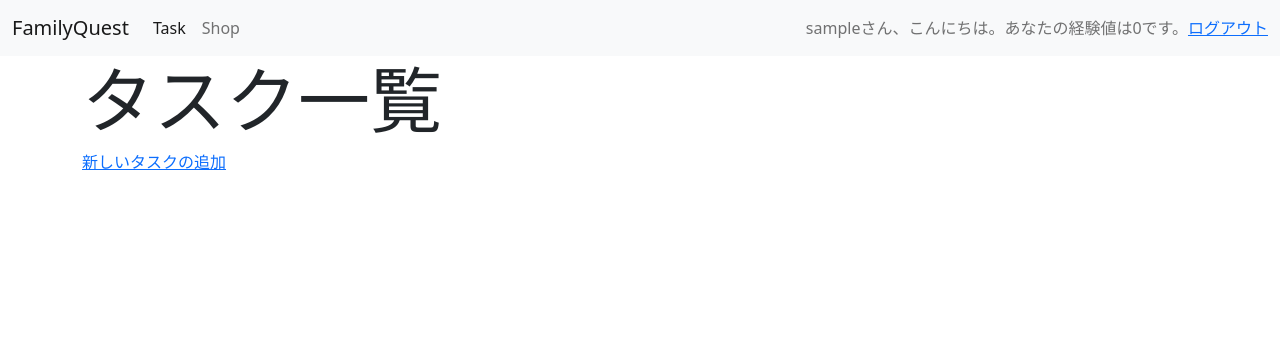
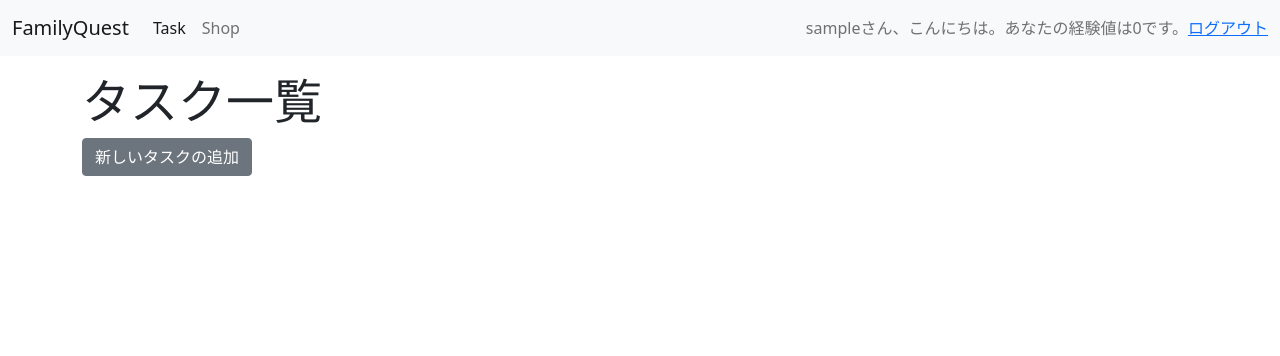
Before and after one commit to n3xem/FamilyQuest, a Django app: page /task/ in a window 1280 px wide. Shown: the top 356 px of the page. Run offline with Django 3.2, Linux system fonts and the light colour scheme; the visitor is signed in with stand-in values (Sample User, id 1); data that the repository does not hold is empty; some libraries are stand-ins or nearby versions.

Commit message:
Fix: デザインの軽微な修正

```diff
--- a/shop/templates/shop/taskbackgrounditem_list.html
+++ b/shop/templates/shop/taskbackgrounditem_list.html
@@ -1,7 +1,7 @@
 {% extends "./base.html" %}
 {% block title %}アイテム一覧{% endblock %}
 {% block content %}
-<div class="container">
+<div class="container mt-3 mb-5">
     <h1 class="display-2">アイテム一覧</h1>
     <div class="row row-cols-1 row-cols-sm-2 row-cols-lg-4 g-4">
 
--- a/task/templates/task/task_list.html
+++ b/task/templates/task/task_list.html
@@ -1,11 +1,11 @@
 {% extends "./base.html" %}
 {% block title %}タスク一覧{% endblock %}
 {% block content %}
-<div class="container">
-    <h1 class="display-2">タスク一覧</h1>
+<div class="container mt-3 mb-5">
+    <h1 class="display-5">タスク一覧</h1>
     {% if user.is_authenticated %}
     <div class="task-create">
-        <a href='{% url "task:create" %}'>新しいタスクの追加</a>
+        <a href='{% url "task:create" %}' class="btn btn-secondary mb-3">新しいタスクの追加</a>
     </div>
     {% endif %}
     <div class="row row-cols-1 row-cols-sm-2 row-cols-lg-4 g-4">
@@ -19,14 +19,15 @@
                     background-image: url({{ MEDIA_URL }}{{ task.background_item.image }});
                 {% endif %}">
                 <div class="card-body">
-                    <h2 class="card-title"> <a href='{% url "task:detail" task.pk %}'>{{ task.name }}</a></h2>
+                    <h3 class="card-title"> <a href='{% url "task:detail" task.pk %}'>{{ task.name }}</a></h3>
                     <table class="table">
+                        <!--
                         <thead>
                             <tr>
                                 <th scope="col">項目</th>
                                 <th scope="col">値</th>
                             </tr>
-                        </thead>
+                        </thead> -->
                         <tbody>
                             <tr>
                                 <th scope="row">依頼者</th>
```
